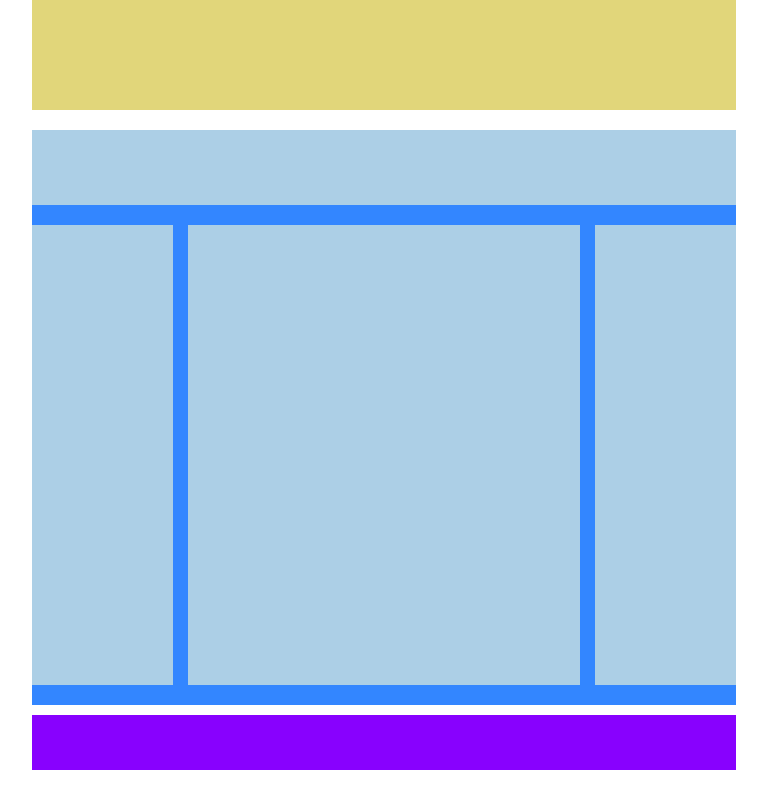
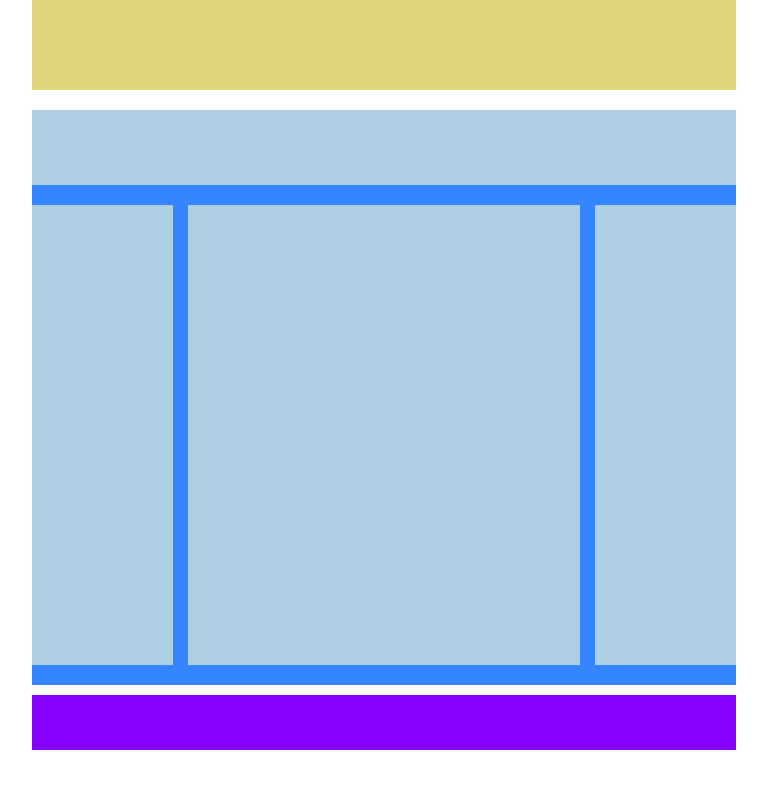
Before and after one commit to MatteoLiberati/htmlcss-struttura-wp, a plain HTML site: page index.html in a window 1280 px wide. Shown: the part 450-1250 px from the top of the page, without its empty margins (256-1023 px from the left). After the commit the page ends 1220 px from the top, so only its background shows below. Drawn offline with Linux system fonts and the light colour scheme.

Commit message:
Basic structure

```diff
--- a/css/style.css
+++ b/css/style.css
@@ -14,7 +14,7 @@
 
 /* MACROAREA */
 body{
-    margin: 30px 0;
+    margin: 10px 0;
 }
 
 /* GENERAL CONTAINER */
--- a/index.html
+++ b/index.html
@@ -29,9 +29,9 @@
 
                 <!-- CONTENT LAYOUT -->
                 <div class="content-layout clearfix">
-                    <aside class="content-left"></aside>
+                    <div class="content-left"></div>
                     <div class="content-centre"></div>
-                    <aside class="content-right"></aside>
+                    <div class="content-right"></div>
                 </div>
             </section>
         </main>
```
